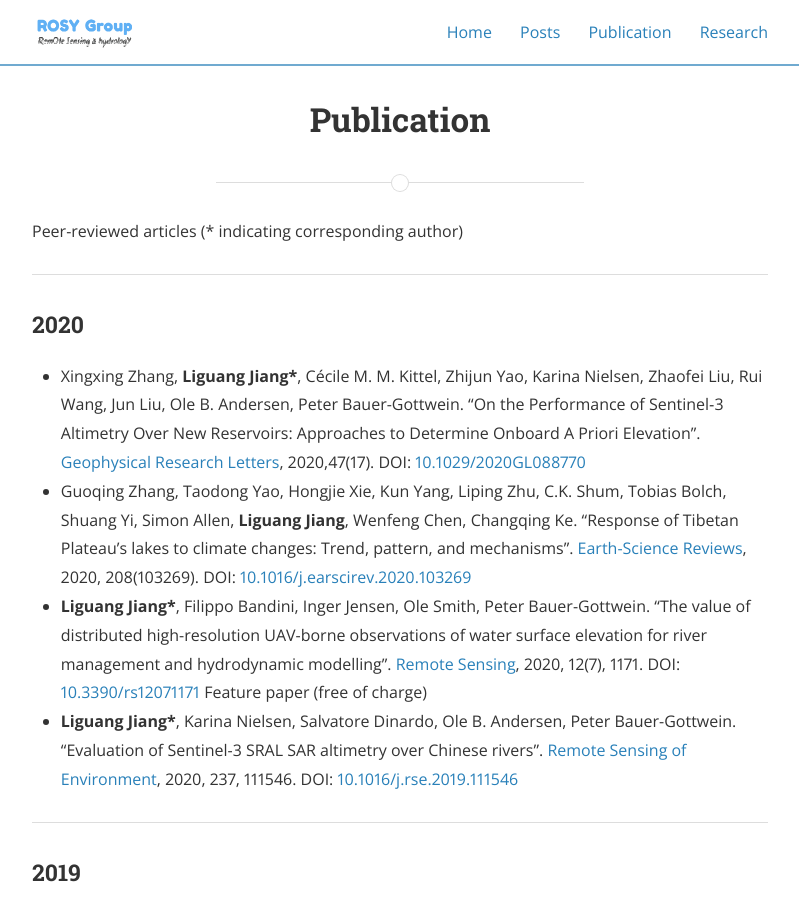
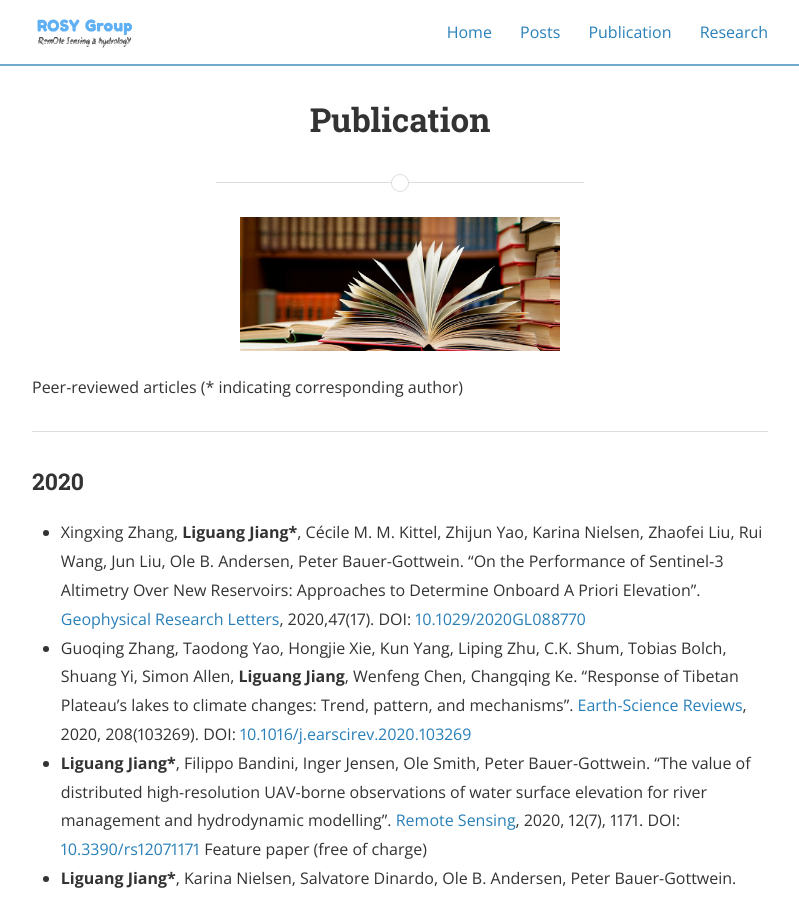
Before and after one commit to 12530/rshydro, a Jekyll site: the page built from publication.md, in a window 1280 px wide and 900 px high. Shown: the whole window, without its empty margins (240-1039 px from the left). Built offline with Jekyll 4.4.1, drawn with Linux system fonts in a browser that asks for light colours; nearby versions of some CDN libraries.

Commit message:
add picture in publication

```diff
--- a/publication.md
+++ b/publication.md
@@ -4,7 +4,7 @@ title: Publication
 permalink: /publication/
 main_nav: true
 ---
-
+![Peer-reviewed articles (* indicating corresponding author)]({{ site.baseurl }}/assets/publication-banner.jpg "Profile Picture"){:.profile}
 <p>Peer-reviewed articles (* indicating corresponding author)</p>
 
 <hr>
```
Also changed, not shown: assets/publication-banner.jpg (added).
